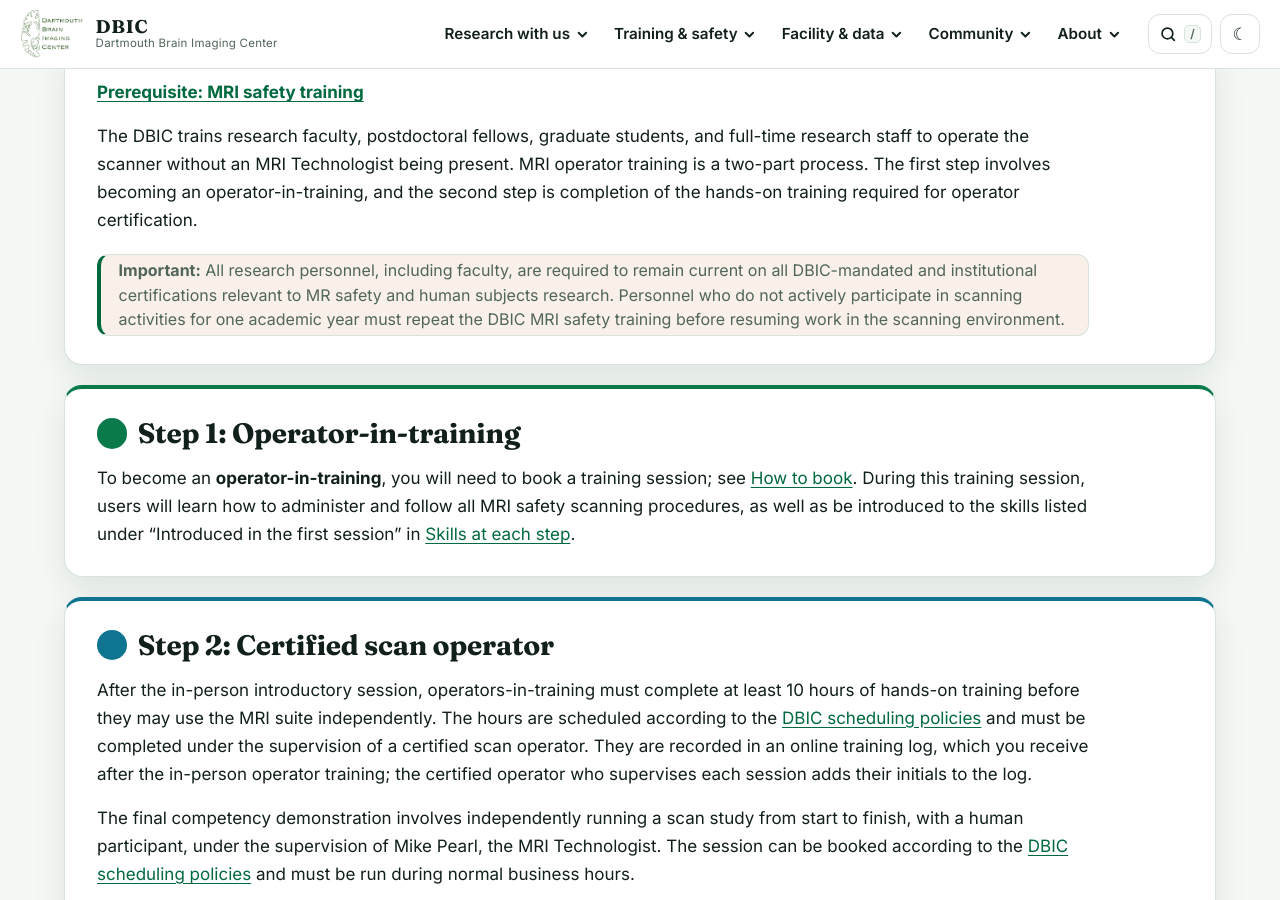
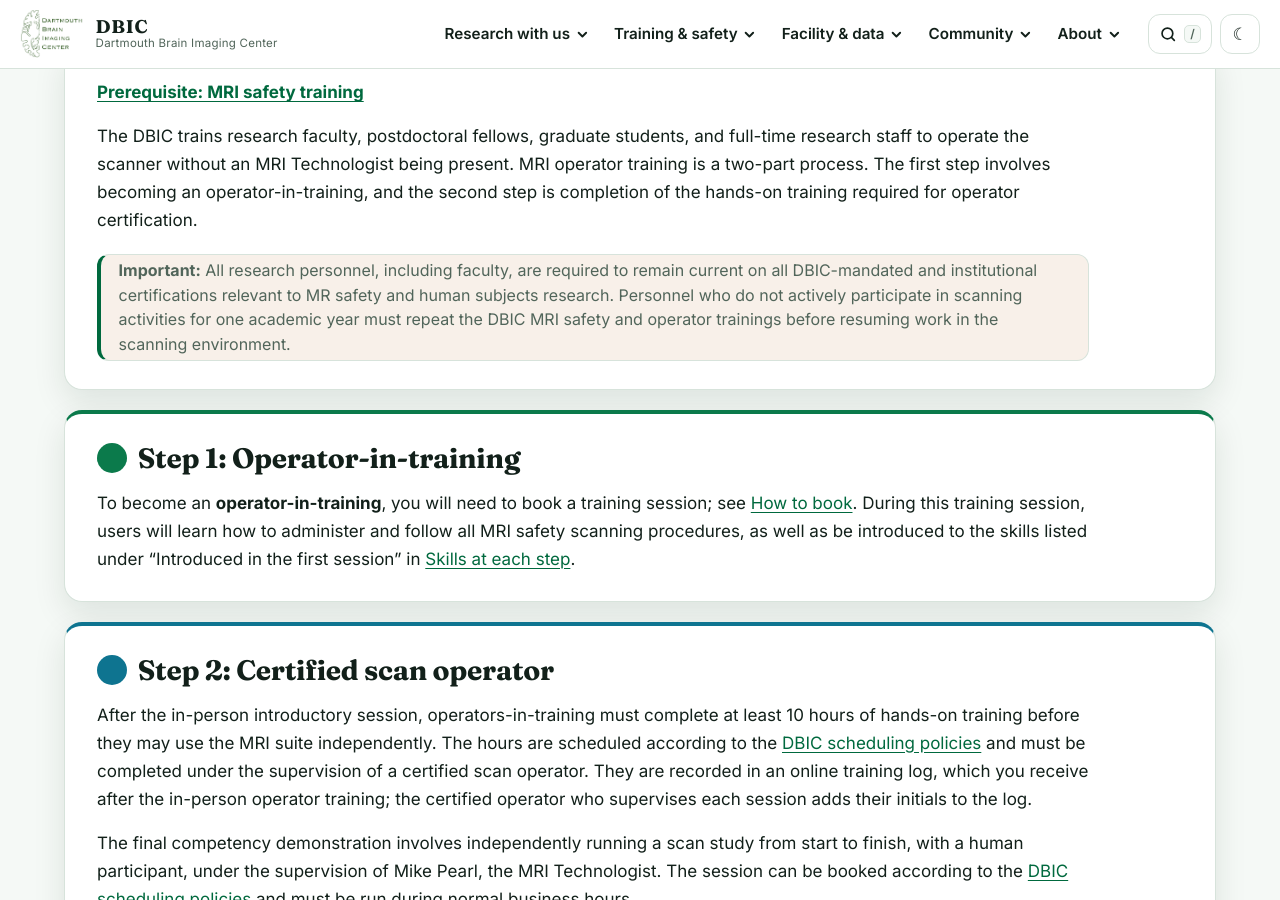
Before and after one commit to dbic/dbic.github.io, a Jekyll site: the page built from policies/operator_training.md, in a window 1280 px wide and 900 px high, scrolled down 555 px. Built offline with Jekyll 4.4.1, drawn with Linux system fonts in a browser that asks for light colours.

Commit message:
Update operator_training.md

```diff
--- a/policies/operator_training.md
+++ b/policies/operator_training.md
@@ -20,7 +20,7 @@ related:
 The DBIC trains research faculty, postdoctoral fellows, graduate students, and full-time research staff to operate the scanner without an MRI Technologist being present. MRI operator training is a two-part process. The first step involves becoming an operator-in-training, and the second step is completion of the hands-on training required for operator certification.
 
 
-> **Important:** All research personnel, including faculty, are required to remain current on all DBIC-mandated and institutional certifications relevant to MR safety and human subjects research. Personnel who do not actively participate in scanning activities for one academic year must repeat the DBIC MRI safety training before resuming work in the scanning environment.
+> **Important:** All research personnel, including faculty, are required to remain current on all DBIC-mandated and institutional certifications relevant to MR safety and human subjects research. Personnel who do not actively participate in scanning activities for one academic year must repeat the DBIC MRI safety and operator trainings before resuming work in the scanning environment.
 {: .note role="note" }
 
 ## Step 1: Operator-in-training
```
